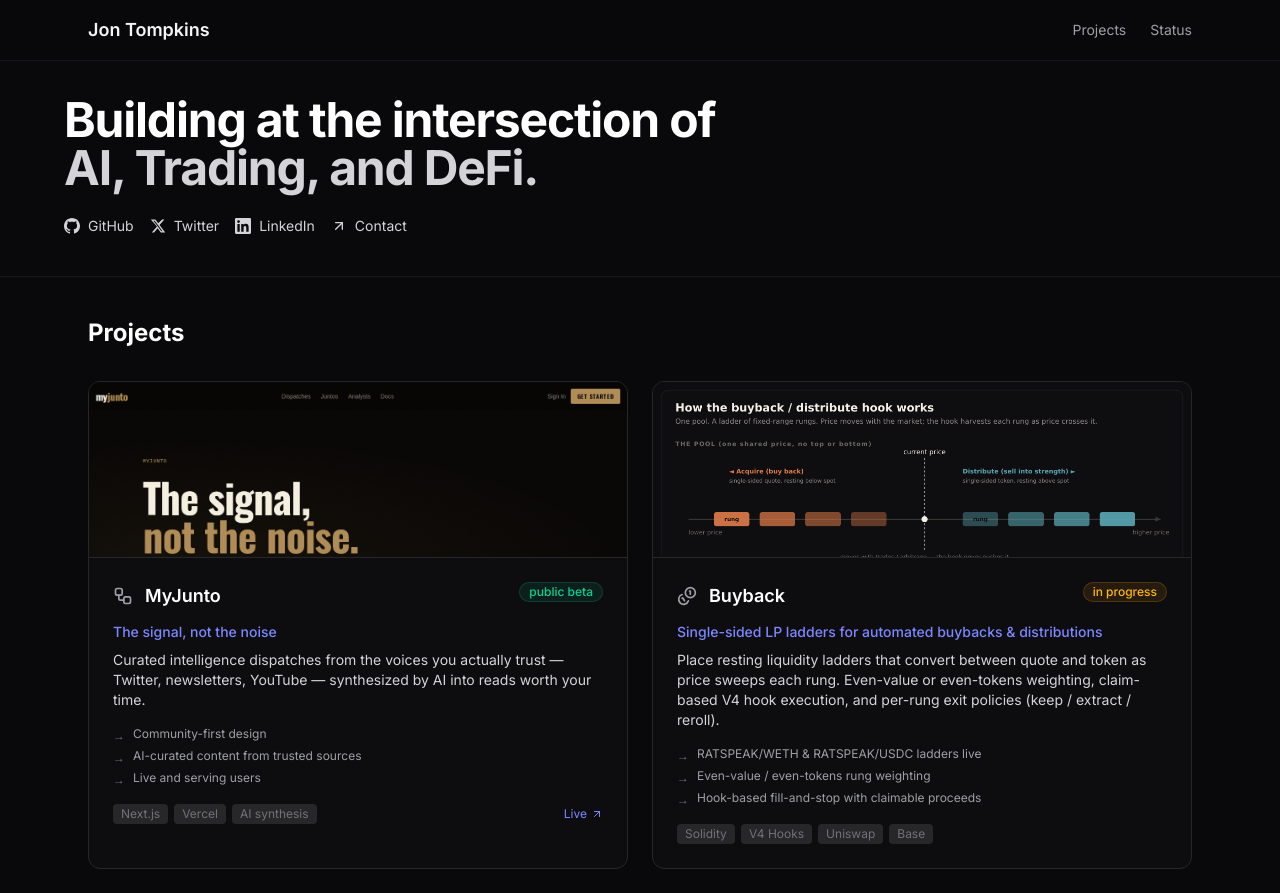
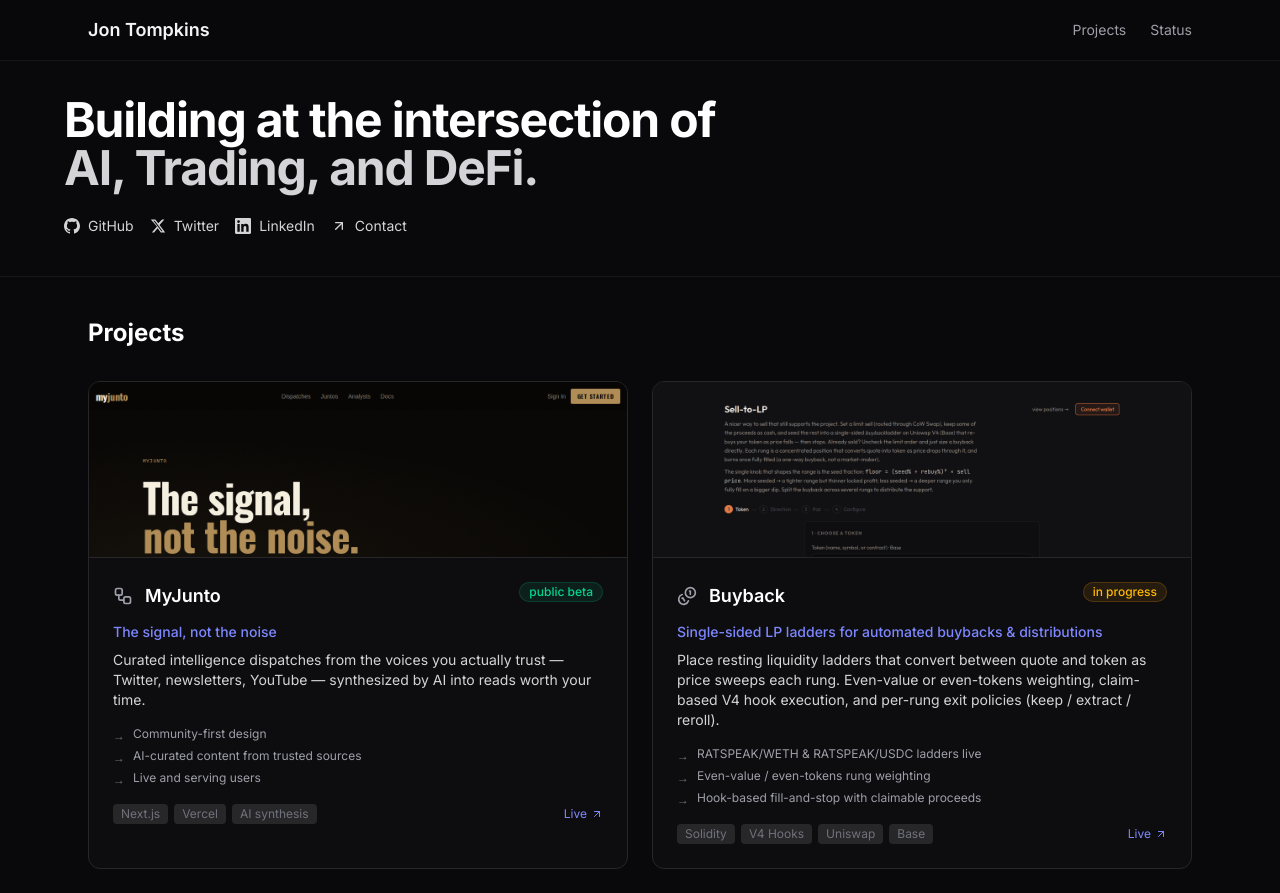
Before and after one commit to jon-tompkins/portfolio, a Next.js app in the folder frontend/: page / in a window 1280 px wide. Shown: the top 893 px of the page. Built offline with nearby package versions, Linux system fonts and the light colour scheme.

Commit message:
Buyback: link to live app + real UI screenshot preview

```diff
--- a/frontend/app/page.tsx
+++ b/frontend/app/page.tsx
@@ -20,7 +20,7 @@
     tech: ['Solidity', 'V4 Hooks', 'Uniswap', 'Base'],
     icon: Coins,
     status: 'in progress',
-    url: '',
+    url: 'https://buyback-lp.vercel.app',
     preview: '/preview-buyback.png',
     highlights: ['RATSPEAK/WETH & RATSPEAK/USDC ladders live', 'Even-value / even-tokens rung weighting', 'Hook-based fill-and-stop with claimable proceeds'],
   },
```
Also changed, not shown: frontend/public/preview-buyback.png.
